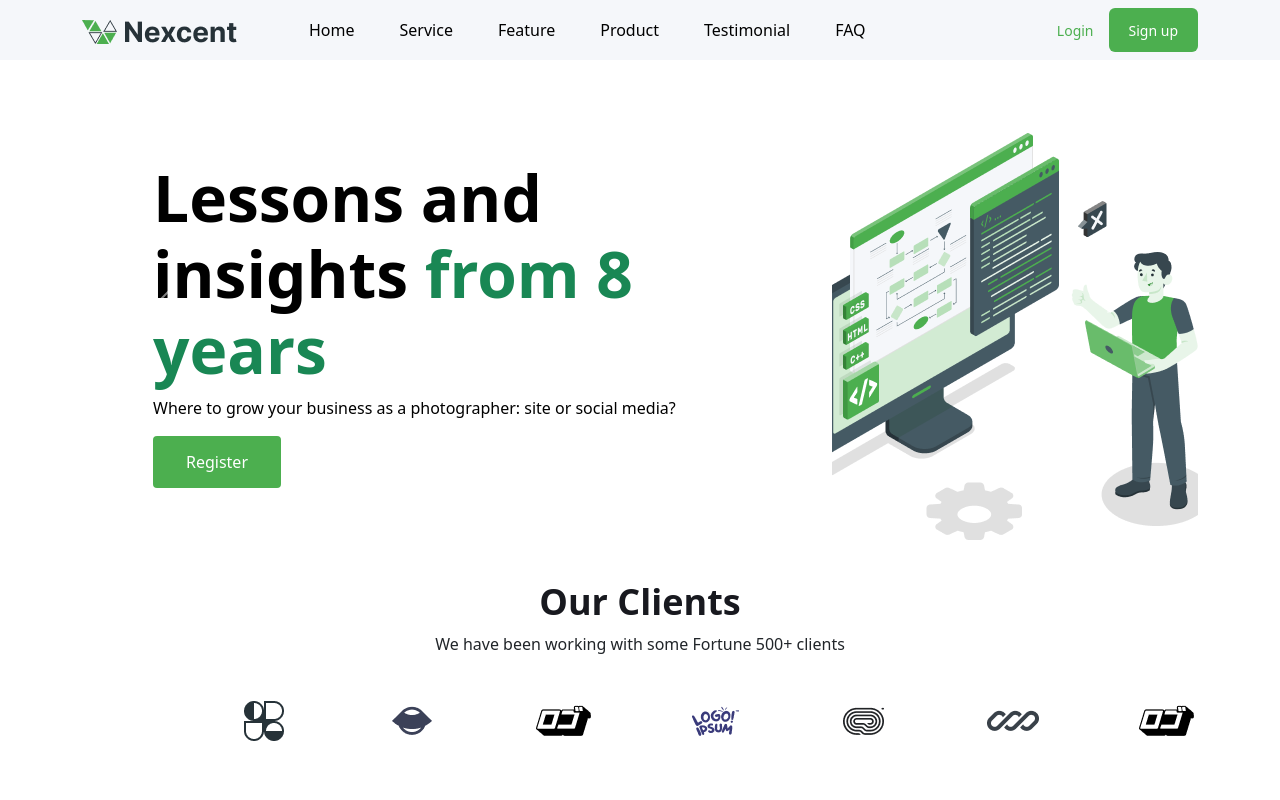
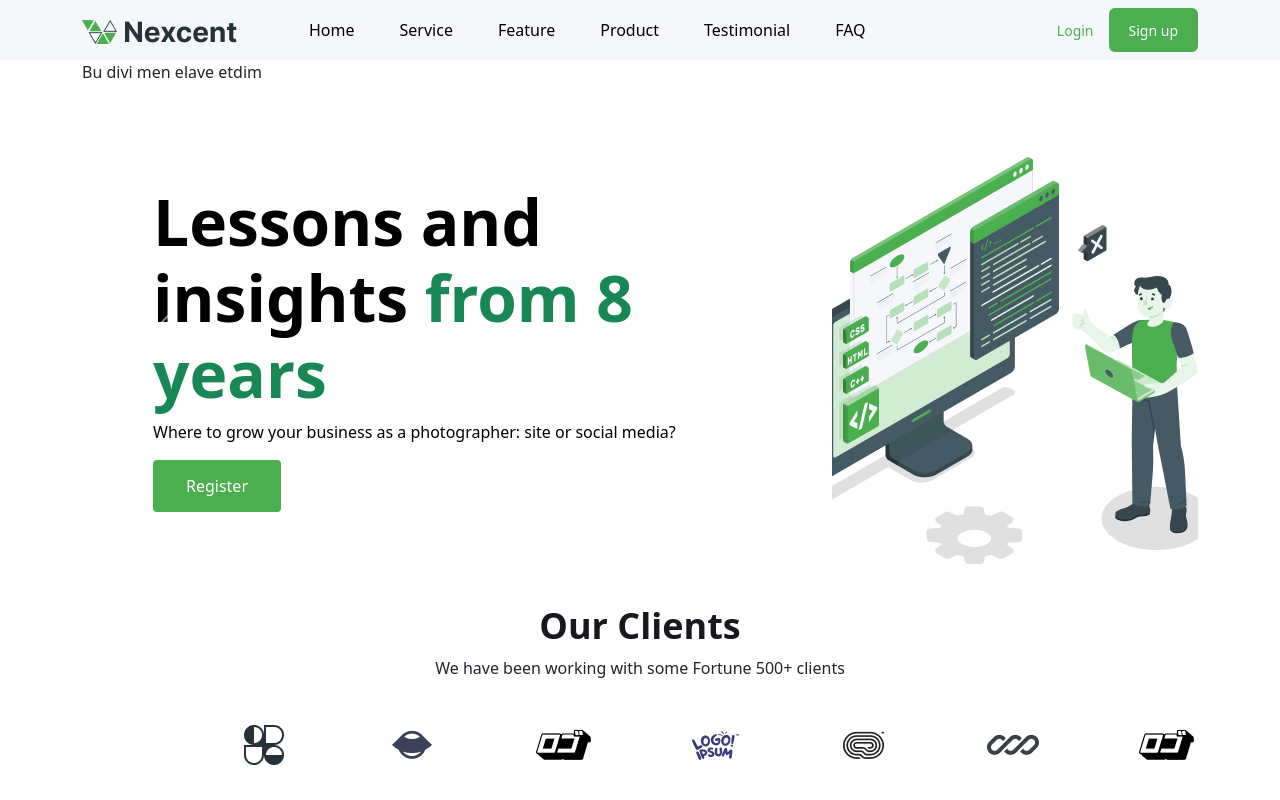
Before and after one commit to fatalieff/nexCent-landing-page, a website: page index.html in a window 1280 px wide. Shown: the top 800 px of the page. Drawn offline with nearby package versions, Linux system fonts and the light colour scheme.

Commit message:
add-some-div

```diff
--- a/index.html
+++ b/index.html
@@ -76,6 +76,8 @@
         </div>
       </nav>
     <div class="container">
+
+      <div>Bu divi men elave etdim</div>
 
       <div id="carouselExampleFade" class="carousel slide carousel-fade" data-bs-ride="carousel">
         <div class="carousel-inner">
```
